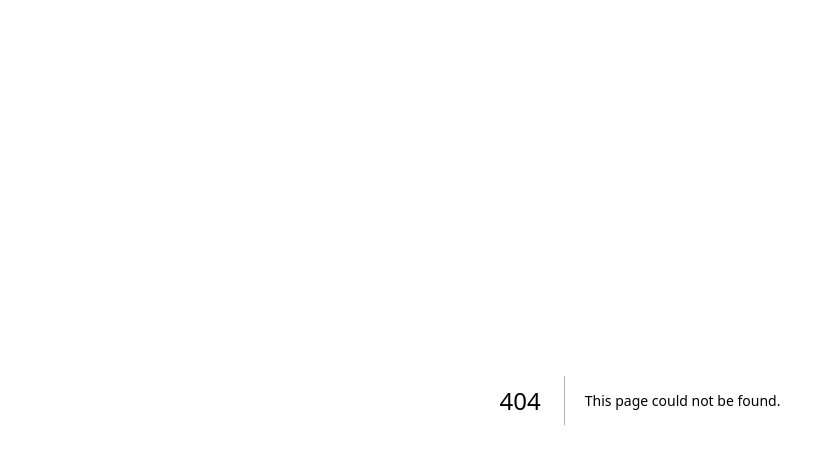
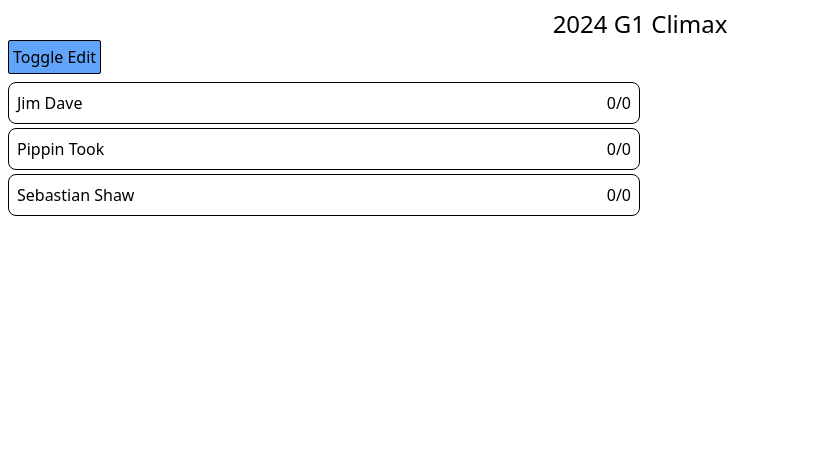
Before and after one commit to Glendonh/tournament-picker, a Next.js app: page /group in a window 1280 px wide. Before the commit this address had no page. Shown: the top 464 px of the page, without its empty margins (0-835 px from the left). Built offline with nearby package versions, Linux system fonts and the light colour scheme.

Commit message:
add group page

```diff
--- a/components/CollapseSection.tsx
+++ b/components/CollapseSection.tsx
@@ -6,7 +6,7 @@ const CollapseSection = ({ title, children }: { title: string; children: any })
   const toggleIsOpened = () => setIsOpened((s) => !s)
   return (
     <div>
-      <div className="w-1/2 border border-black p-1 my-1" onClick={toggleIsOpened}>
+      <div className="w-1/3 border border-black p-1 my-1" onClick={toggleIsOpened}>
         {title}
       </div>
       <Collapse isOpened={isOpened}>{children}</Collapse>
--- /dev/null
+++ b/pages/group/index.tsx
@@ -0,0 +1,95 @@
+import { useState } from 'react'
+import Head from 'next/head'
+import { Collapse } from 'react-collapse'
+import { getInitialPickEmVals } from '../../utils'
+import { PickemFormVals, Pick } from '../../types'
+import { UpdateForm } from '../tournamentDetails'
+
+import { G1Climax2024, G1Picks24 } from '../../types/dummyData'
+
+const getPickAccuracy = (pick: Pick, results: PickemFormVals) => {
+  let correct = 0
+  let completeMatches = 0
+  const nightScores = []
+  pick.nights.forEach((night, nightIndex) => {
+    let nightMatches = 0
+    let nightCorrect = 0
+    night.matches.forEach((match, matchIndex) => {
+      const resultsWinner = results.nights[nightIndex].matches[matchIndex].winner
+      if (resultsWinner) {
+        completeMatches++
+        nightMatches++
+        if (resultsWinner === match.winner) {
+          correct++
+          nightCorrect++
+        }
+      }
+    })
+    nightScores.push({ correct: nightCorrect, complete: nightMatches })
+  })
+  return { correct, completeMatches, nightScores }
+}
+
+interface PickSummaryProps {
+  entry: Pick
+  results: PickemFormVals
+}
+
+const PickSummary = ({ entry, results }: PickSummaryProps) => {
+  const tracker = getPickAccuracy(entry, results)
+  const [isOpened, setIsOpened] = useState(false)
+  const toggleOpened = () => setIsOpened((s) => !s)
+  return (
+    <div key={entry.id} className="mb-1" onClick={toggleOpened}>
+      <div className="p-2 w-1/2 border border-black rounded-lg flex flex-row justify-between">
+        <span>{entry.userName}</span>
+        <span>{`${tracker.correct}/${tracker.completeMatches}`}</span>
+      </div>
+      <Collapse isOpened={isOpened}>
+        <div className="pl-2">
+          {entry.nights.map((night, nightIndex) => {
+            const nightScore = tracker.nightScores[nightIndex]
+            return (
+              <div key={`night${nightIndex}`}>
+                <p className="font-semibold">{`Night ${nightIndex + 1}`}</p>
+                {nightScore.complete ? (
+                  <p className="ml-1">{`${nightScore.correct} ouf of ${nightScore.complete}`}</p>
+                ) : null}
+              </div>
+            )
+          })}
+        </div>
+      </Collapse>
+    </div>
+  )
+}
+
+const GroupPage = () => {
+  const tournament = G1Climax2024
+  const [showEdit, setShowEdit] = useState(false)
+  const [results, setResults] = useState<PickemFormVals>(getInitialPickEmVals(tournament))
+  const toggleShowEdit = () => setShowEdit((s) => !s)
+  return (
+    <div className="container p-2">
+      <Head>
+        <title>Group</title>
+        <link rel="icon" href="/favicon.ico" />
+      </Head>
+      <h2 className="text-2xl text-center">{tournament.format.tournamentName}</h2>
+      <button className="border border-black p-1 rounded-sm bg-blue-400 mb-2" onClick={toggleShowEdit}>
+        Toggle Edit
+      </button>
+      {showEdit ? (
+        <UpdateForm tournament={tournament} onSubmit={setResults} />
+      ) : (
+        <>
+          {G1Picks24.map((entry) => {
+            return <PickSummary key={entry.id} results={results} entry={entry} />
+          })}
+        </>
+      )}
+    </div>
+  )
+}
+
+export default GroupPage
--- a/pages/index.tsx
+++ b/pages/index.tsx
@@ -17,7 +17,9 @@ export const Home = (): JSX.Element => (
           </Link>
           <Link href="/pickem" className="text-sky-600 underline">{`Pick 'em form`}</Link>
           <p>Create/Manage Group</p>
-          <p>Track Group Results</p>
+          <Link href="/group">
+            <p className="text-lg text-sky-600 underline">Track Group Results</p>
+          </Link>
         </div>
         <div className="flex-col">
           <p className="text-lg">Admin</p>
--- a/pages/tournamentDetails.tsx
+++ b/pages/tournamentDetails.tsx
@@ -1,7 +1,7 @@
 import { useState } from 'react'
 import Head from 'next/head'
 import { useForm } from 'react-hook-form'
-import { PickemFormVals } from '../types'
+import { PickemFormVals, CompleteTournament } from '../types'
 import { getInitialPickEmVals, getBracketMatchDetails } from '../utils'
 import NightMatches from '../components/pickForms/NightMatches'
 import SeedsSection from '../components/pickForms/SeedsSection'
@@ -11,32 +11,23 @@ import CollapseSection from '../components/CollapseSection'
 // import { snowPrixSix } from '../test/__mocks__/tournaments'
 import { G1Climax2024 } from '../types/dummyData'
 
-const TournamentDetails = () => {
-  const { format, participants, schedule, bracket } = G1Climax2024
-  const [showEdit, setShowEdit] = useState(false)
-  const [results, setResults] = useState<PickemFormVals>(getInitialPickEmVals(G1Climax2024))
-  const toggleShowEdit = () => setShowEdit((s) => !s)
+interface UpdateFormProps {
+  onSubmit: (data: PickemFormVals) => void
+  tournament: CompleteTournament
+}
+
+export const UpdateForm = (props: UpdateFormProps) => {
+  const { schedule, participants, bracket } = props.tournament
   const { control, watch, handleSubmit } = useForm<PickemFormVals>({
-    defaultValues: getInitialPickEmVals(G1Climax2024),
+    defaultValues: getInitialPickEmVals(props.tournament),
   })
   const bracketPicks = watch('bracket')
   const currentSeeds = watch('seeds')
   const matchDetails = getBracketMatchDetails({ seeds: currentSeeds, bracketPicks, bracket: bracket })
-
   return (
-    <div className="container px-3">
-      <Head>
-        <title>Tournament Details</title>
-        <link rel="icon" href="/favicon.ico" />
-      </Head>
-      <p className="text-3xl text-center">{format.tournamentName}</p>
-      <button className="p-3 border border-black rounded-md" onClick={toggleShowEdit}>
-        {showEdit ? 'Hide' : 'Show'}
-      </button>
-      {showEdit ? (
     <div>
       <p className="text-xl">Update Results</p>
-          <form onSubmit={handleSubmit(setResults)}>
+      <form onSubmit={handleSubmit(props.onSubmit)}>
         {schedule.nights.map((n, nIndex) => (
           <div key={nIndex} className="mb-2">
             <CollapseSection title={`Night ${nIndex + 1}`}>
@@ -54,6 +45,30 @@ const TournamentDetails = () => {
           SUBMIT
         </button>
       </form>
+    </div>
+  )
+}
+
+const TournamentDetails = () => {
+  const { format, participants, schedule, bracket } = G1Climax2024
+  const [showEdit, setShowEdit] = useState(false)
+  const [results, setResults] = useState<PickemFormVals>(getInitialPickEmVals(G1Climax2024))
+  const toggleShowEdit = () => setShowEdit((s) => !s)
+  const matchDetails = getBracketMatchDetails({ seeds: results.seeds, bracketPicks: results.bracket, bracket: bracket })
+
+  return (
+    <div className="container px-3">
+      <Head>
+        <title>Tournament Details</title>
+        <link rel="icon" href="/favicon.ico" />
+      </Head>
+      <p className="text-3xl text-center">{format.tournamentName}</p>
+      <button className="p-3 border border-black rounded-md" onClick={toggleShowEdit}>
+        {showEdit ? 'Hide' : 'Show'}
+      </button>
+      {showEdit ? (
+        <div>
+          <UpdateForm tournament={G1Climax2024} onSubmit={setResults} />
           <ul className="list-inside list-disc">
             <li>update results on a nightly basis</li>
             <li>update seeds and brackets after nights are complete</li>
@@ -99,7 +114,7 @@ const TournamentDetails = () => {
           <div>
             <p className="text-xl">Seeds</p>
             <div className="flex flex-row">
-              {currentSeeds.map((block) => (
+              {results.seeds.map((block) => (
                 <div key={block.blockName + 'seeds'} className="ml-3">
                   <p className="text-l font-semibold">{block.blockName}</p>
                   {block.seeds.map((seed, i) => (
--- a/types/dummyData.ts
+++ b/types/dummyData.ts
@@ -1,4 +1,4 @@
-import { CompleteTournament } from '.'
+import { CompleteTournament, Pick } from '.'
 
 export const G1Climax2024: CompleteTournament = {
   format: {
@@ -212,8 +212,10 @@ export const G1Climax2024: CompleteTournament = {
   },
 }
 
-export const G1Picks24 = [
+export const G1Picks24: Pick[] = [
   {
+    userName: 'Jim Dave',
+    id: '1',
     nights: [
       {
         matches: [
@@ -386,6 +388,8 @@ export const G1Picks24 = [
     ],
   },
   {
+    userName: 'Pippin Took',
+    id: '2',
     nights: [
       {
         matches: [
@@ -558,6 +562,8 @@ export const G1Picks24 = [
     ],
   },
   {
+    userName: 'Sebastian Shaw',
+    id: '3',
     nights: [
       {
         matches: [
--- a/types/index.ts
+++ b/types/index.ts
@@ -70,3 +70,8 @@ export interface PickemFormVals {
   seeds: Seed[]
   bracket: { winner: string; matchNumber: number }[]
 }
+
+export interface Pick extends PickemFormVals {
+  id: string
+  userName: string
+}
```
Lines whose indentation alone changed are shown as unchanged.
